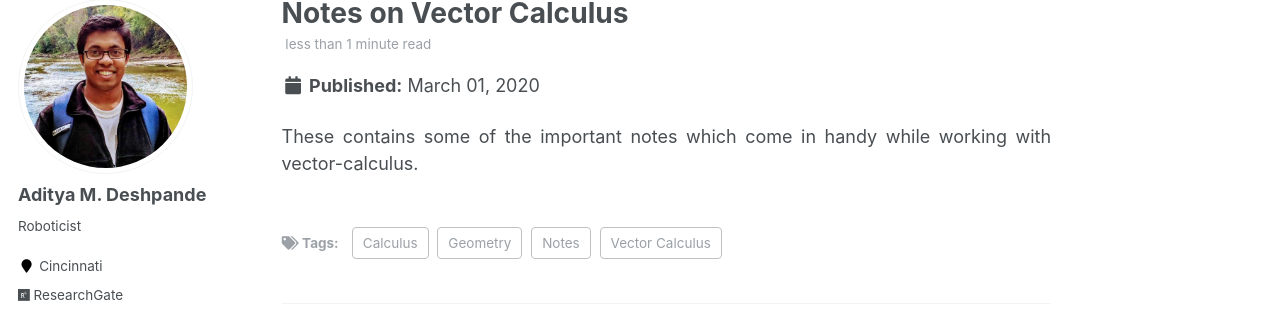
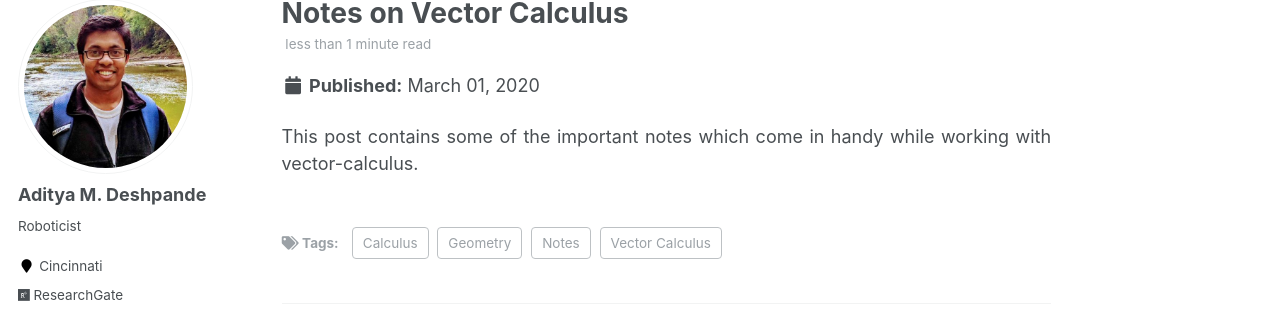
Before and after one commit to adipandas/adipandas.github.io, a Jekyll site: the page built from _posts/2020-03-01-vector-calculus.md, in a window 1280 px wide and 900 px high. Shown: the part 119-437 px from the top of the window. Built offline with Jekyll 4.4.1, drawn with Linux system fonts in a browser that asks for light colours; some web fonts are replaced; comment, search, counter and statistics services are not loaded.

Commit message:
Update 2020-03-01-vector-calculus.md

```diff
--- a/_posts/2020-03-01-vector-calculus.md
+++ b/_posts/2020-03-01-vector-calculus.md
@@ -9,4 +9,4 @@ tags:
   - Calculus
 ---
 
-These contains some of the important notes which come in handy while working with vector-calculus.
+This post contains some of the important notes which come in handy while working with vector-calculus.
```
